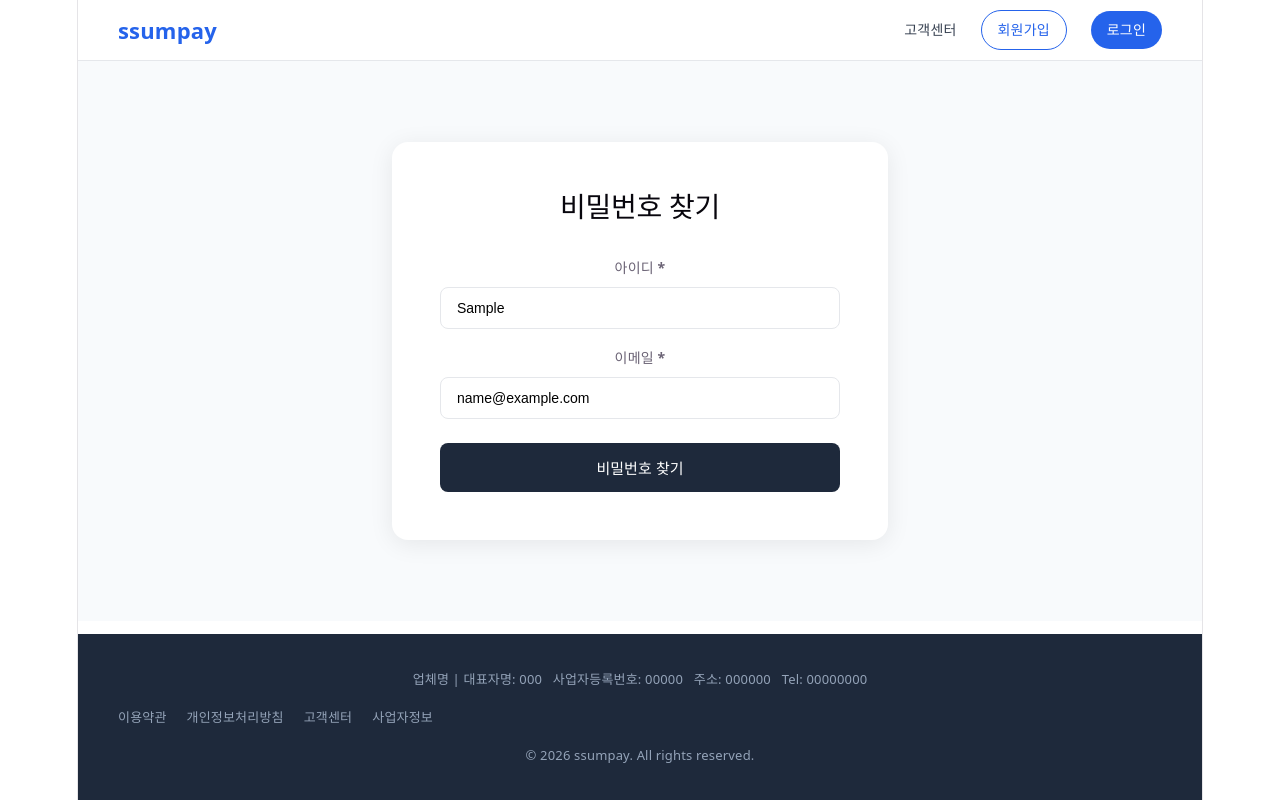
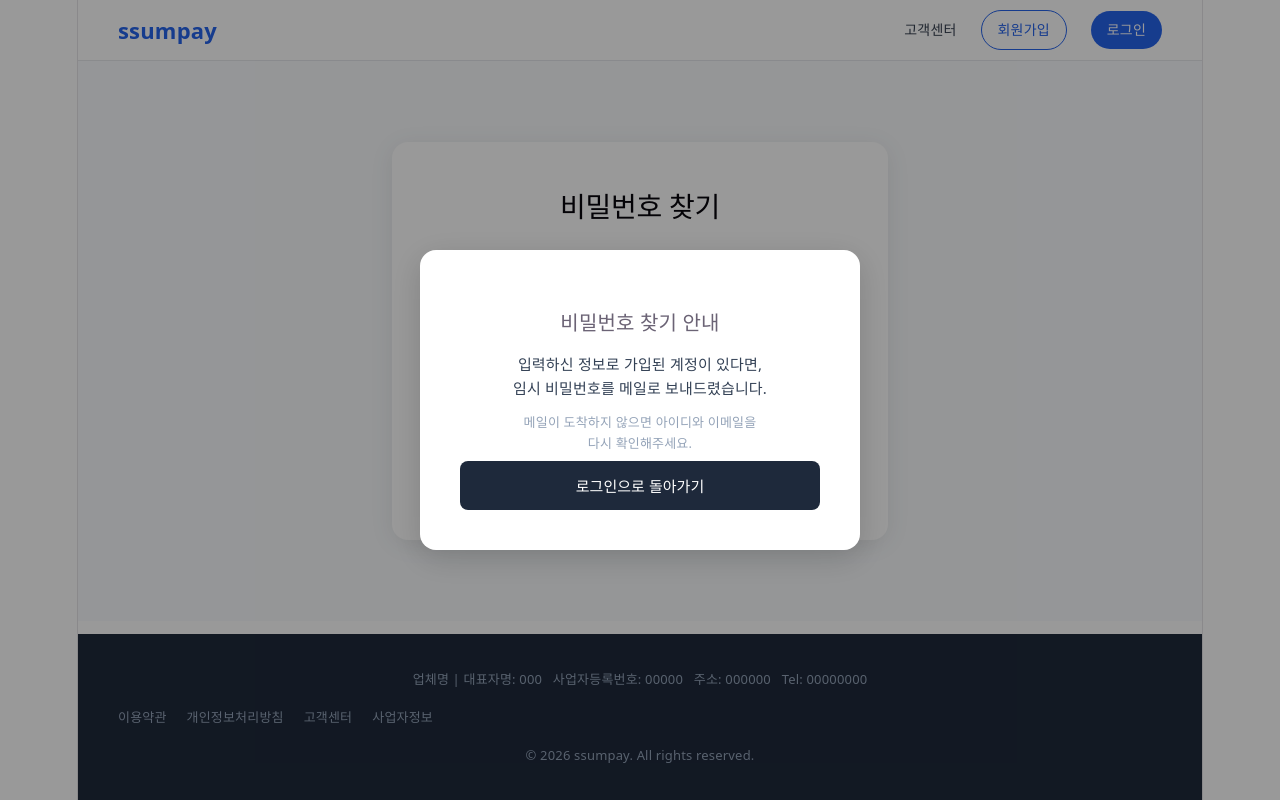
Before and after one commit to flexenm/flexenm-ssumpay, a React (Vite) app: page /forgot-password in a window 1280 px wide. Both pictures are taken after typing "Sample", "name@example.com" into the empty fields and a click on the button "비밀번호 찾기". Built offline with nearby package versions, Linux system fonts and the light colour scheme; no server answers.

Commit message:
feat: 계정 열거 방지 - 비밀번호 찾기 안내 모달 및 로그인 에러 메시지 통합

```diff
--- a/src/pages/user/auth/ForgotPasswordPage.jsx
+++ b/src/pages/user/auth/ForgotPasswordPage.jsx
@@ -6,24 +6,39 @@ export default function ForgotPasswordPage() {
   const navigate = useNavigate()
   const [form, setForm] = useState({ username: '', email: '' })
   const [done, setDone] = useState(false)
+  const [submitting, setSubmitting] = useState(false)
 
   const submit = async (e) => {
     e.preventDefault()
-    await authApi.resetPassword(form)
-    setDone(true)
+    if (submitting) return
+    setSubmitting(true)
+    try {
+      // 서버는 계정 존재 여부와 무관하게 동일 응답을 주므로, 실패 여부와 관계없이 동일 안내를 노출한다.
+      await authApi.resetPassword(form)
+    } catch {
+      // 열거 방지: 오류가 나더라도 계정 존재를 드러내지 않도록 동일 안내를 유지
+    } finally {
+      setSubmitting(false)
+      setDone(true)
+    }
   }
-
-  if (done) return (
-    <div style={centerStyle}>
-      <div style={cardStyle}>
-        <p style={{ textAlign: 'center', fontSize: 16 }}>입력하신 이메일로 임시 비밀번호를 발송했습니다.</p>
-        <button onClick={() => navigate('/login')} style={btnStyle}>로그인으로 돌아가기</button>
-      </div>
-    </div>
-  )
 
   return (
     <div style={centerStyle}>
+      {done && (
+        <div style={overlayStyle} onClick={() => navigate('/login')}>
+          <div style={modalStyle} onClick={e => e.stopPropagation()}>
+            <h3 style={{ fontSize: 20, fontWeight: 700, marginBottom: 16, textAlign: 'center' }}>비밀번호 찾기 안내</h3>
+            <p style={{ fontSize: 15, lineHeight: 1.6, color: '#334155', textAlign: 'center' }}>
+              입력하신 정보로 가입된 계정이 있다면,<br />임시 비밀번호를 메일로 보내드렸습니다.
+            </p>
+            <p style={{ fontSize: 13, lineHeight: 1.6, color: '#94a3b8', textAlign: 'center', marginTop: 12 }}>
+              메일이 도착하지 않으면 아이디와 이메일을<br />다시 확인해주세요.
+            </p>
+            <button onClick={() => navigate('/login')} style={btnStyle}>로그인으로 돌아가기</button>
+          </div>
+        </div>
+      )}
       <div style={cardStyle}>
         <h2 style={{ textAlign: 'center', fontSize: 28, fontWeight: 700, marginBottom: 32 }}>비밀번호 찾기</h2>
         <form onSubmit={submit} style={{ display: 'flex', flexDirection: 'column', gap: 16 }}>
@@ -37,7 +52,9 @@ export default function ForgotPasswordPage() {
             <input type="email" value={form.email} onChange={e => setForm(p => ({ ...p, email: e.target.value }))}
               placeholder="example@email.com" style={inputStyle} />
           </div>
-          <button type="submit" style={btnStyle}>비밀번호 찾기</button>
+          <button type="submit" disabled={submitting} style={{ ...btnStyle, opacity: submitting ? 0.6 : 1, cursor: submitting ? 'not-allowed' : 'pointer' }}>
+            {submitting ? '처리 중...' : '비밀번호 찾기'}
+          </button>
         </form>
       </div>
     </div>
@@ -45,6 +62,8 @@ export default function ForgotPasswordPage() {
 }
 
 const centerStyle = { display: 'flex', justifyContent: 'center', alignItems: 'center', minHeight: '70vh', background: '#f8fafc' }
+const overlayStyle = { position: 'fixed', inset: 0, background: 'rgba(0,0,0,0.4)', display: 'flex', justifyContent: 'center', alignItems: 'center', zIndex: 1000 }
+const modalStyle = { background: '#fff', borderRadius: 16, padding: 40, width: 360, boxShadow: '0 8px 32px rgba(0,0,0,0.16)' }
 const cardStyle = { background: '#fff', borderRadius: 16, padding: 48, width: 400, boxShadow: '0 4px 24px rgba(0,0,0,0.08)' }
 const labelStyle = { display: 'block', fontSize: 14, fontWeight: 600, marginBottom: 6 }
 const inputStyle = { width: '100%', padding: '12px 16px', border: '1px solid #e5e7eb', borderRadius: 8, fontSize: 14, outline: 'none', boxSizing: 'border-box' }
--- a/src/pages/user/auth/LoginPage.jsx
+++ b/src/pages/user/auth/LoginPage.jsx
@@ -14,8 +14,9 @@ export default function LoginPage() {
       const res = await authApi.login(form)
       localStorage.setItem('token', res.token)
       navigate('/')
-    } catch (err) {
-      setError(err.message || '로그인에 실패했습니다.')
+    } catch {
+      // 계정 열거 방지: 계정 없음 / 비밀번호 불일치를 구분하지 않고 항상 동일 메시지 노출
+      setError('아이디 또는 비밀번호가 올바르지 않습니다.')
     }
   }
 
```
